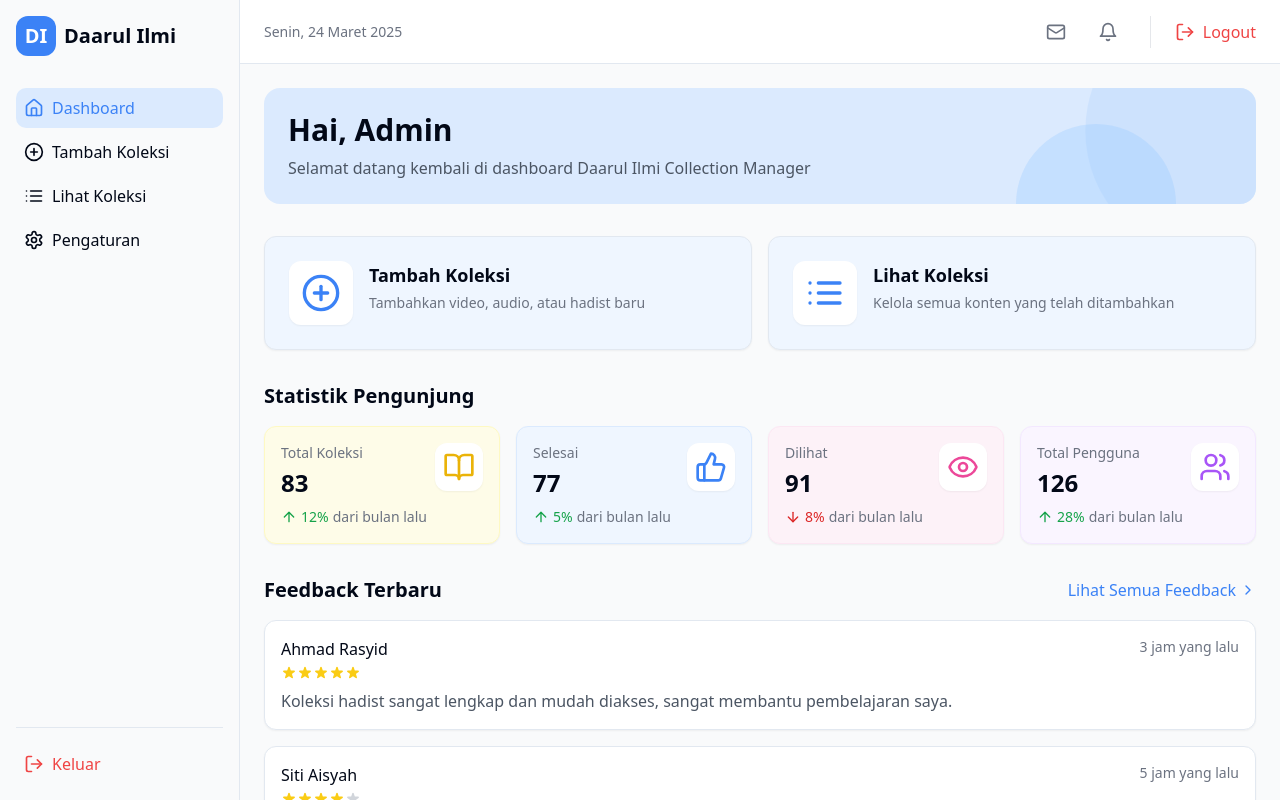
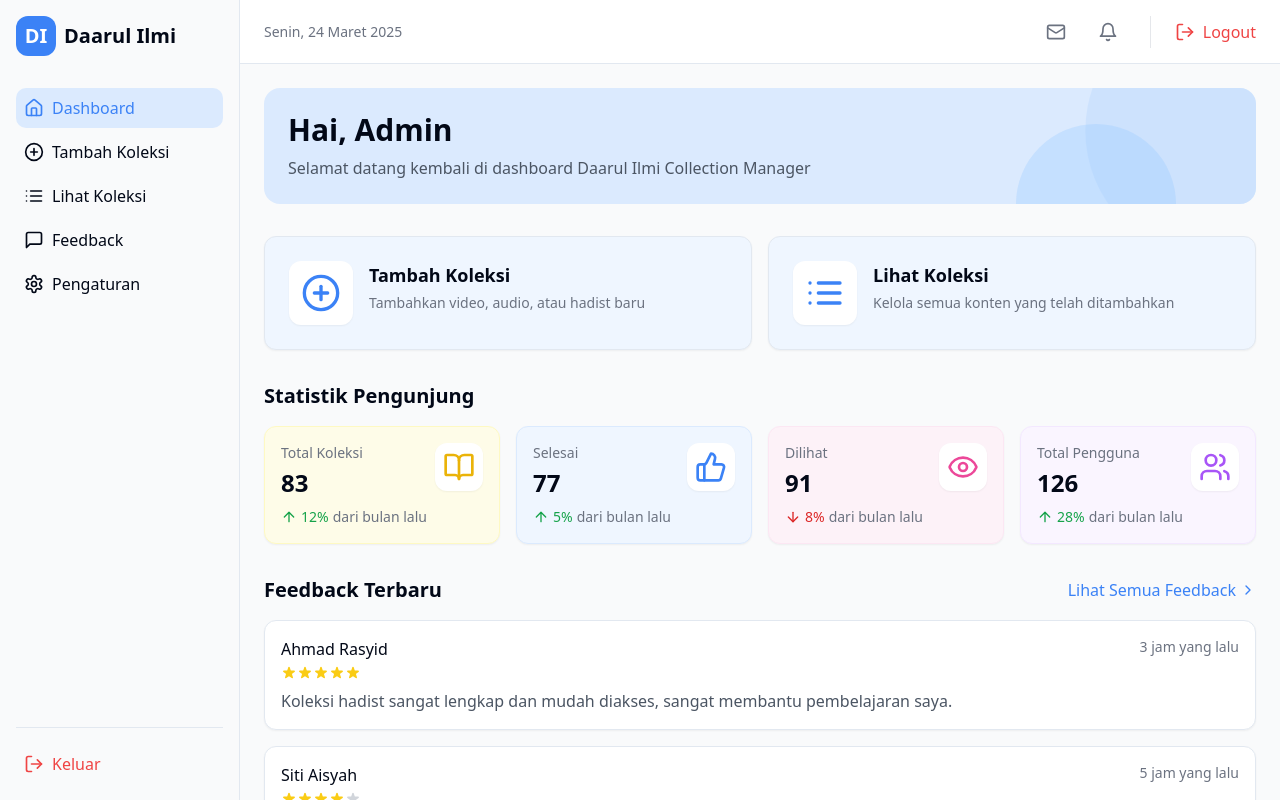
Before and after one commit to aprilita-ls/ilmi-collection-manager, a React (Vite) app: page / in a window 1280 px wide. Built offline with nearby package versions, Linux system fonts and the light colour scheme.

Commit message:
Add feedback menu to sidebar
Adds a menu item for the feedback page to the sidebar component.

```diff
--- a/src/components/sidebar/Sidebar.tsx
+++ b/src/components/sidebar/Sidebar.tsx
@@ -1,7 +1,7 @@
 
 import React from 'react';
 import { Link, useLocation } from 'react-router-dom';
-import { Home, PlusCircle, List, Settings, LogOut } from 'lucide-react';
+import { Home, PlusCircle, List, Settings, LogOut, MessageSquare } from 'lucide-react';
 
 const Sidebar = () => {
   const location = useLocation();
@@ -10,6 +10,7 @@ const Sidebar = () => {
     { title: 'Dashboard', path: '/', icon: <Home className="w-5 h-5" /> },
     { title: 'Tambah Koleksi', path: '/tambah-koleksi', icon: <PlusCircle className="w-5 h-5" /> },
     { title: 'Lihat Koleksi', path: '/lihat-koleksi', icon: <List className="w-5 h-5" /> },
+    { title: 'Feedback', path: '/feedbacks', icon: <MessageSquare className="w-5 h-5" /> },
     { title: 'Pengaturan', path: '/settings', icon: <Settings className="w-5 h-5" /> },
   ];
 
```
